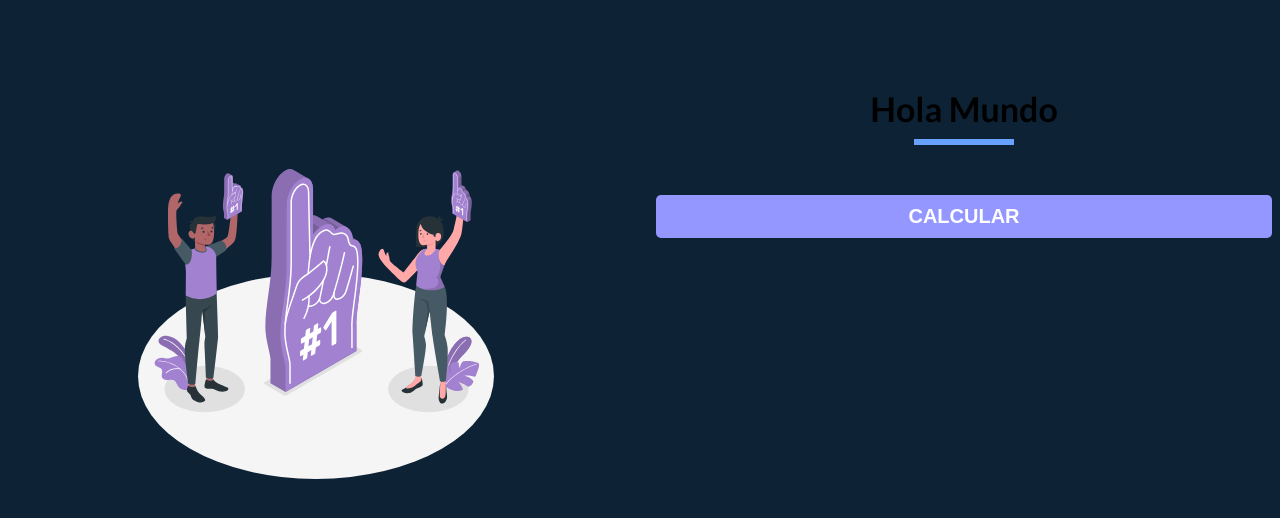
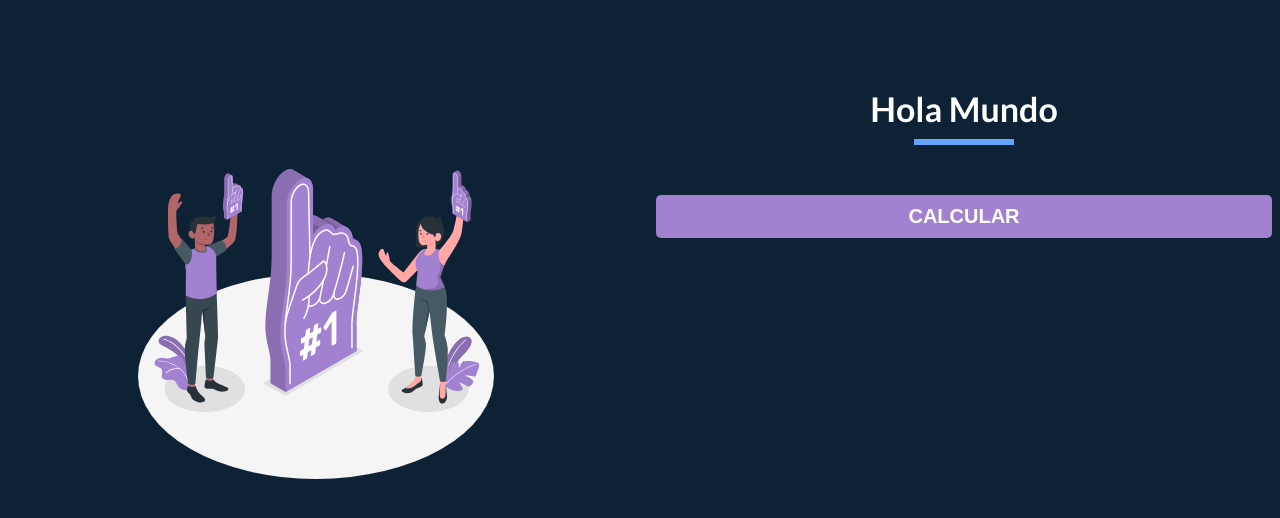
Before and after one commit to IsaaLeonardo/fans-tokens-market, a React (Vite) app: page / in a window 1280 px wide. Shown: the top 518 px of the page. Built offline with nearby package versions, Linux system fonts and the light colour scheme.

Commit message:
Changing some colors

```diff
--- a/src/App.jsx
+++ b/src/App.jsx
@@ -31,6 +31,7 @@ const Heading = styled.h1`
   margin-top: 80px;
   margin-bottom: 50px;
   font-size: 34px;
+  color: #FFF;
 
   &::after {
     content: '';
--- a/src/components/Form.jsx
+++ b/src/components/Form.jsx
@@ -1,7 +1,7 @@
 import styled from "@emotion/styled"
 
 const SubmitButton = styled.input`
-  background-color: #9497FF;
+  background-color: #A281D0;
   border: none;
   width: 100%;
   padding: 10px;
@@ -13,7 +13,7 @@ const SubmitButton = styled.input`
   transition: background-color .3s ease;
 
   &:hover {
-    background-color: #7A7DFE;
+    background-color: #7F5DAD;
     cursor: pointer;
   }
 `
```
